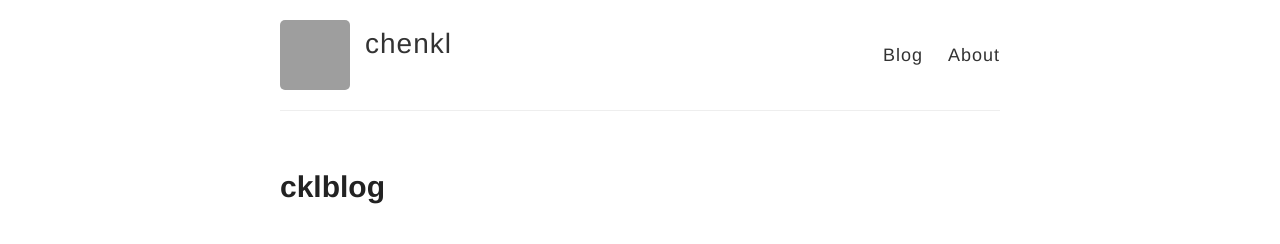
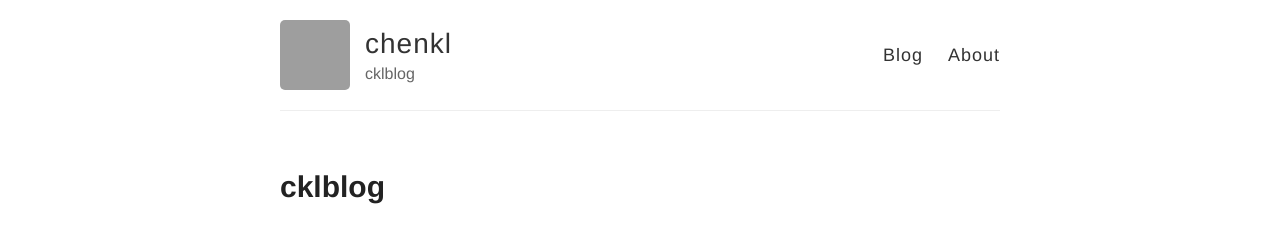
Before and after one commit to chenkl1995/blog, a Jekyll site: the page built from index.html, in a window 1280 px wide. Shown: the top 244 px of the page. Built offline with Jekyll 4.4.1, drawn with Linux system fonts in a browser that asks for light colours; grey boxes are pictures that could not be loaded.

Commit message:
ckl blog

```diff
--- a/_config.yml
+++ b/_config.yml
@@ -1,4 +1,6 @@
 name: chenkl
+
+description: cklblog
 
 avatar: https://avatars2.githubusercontent.com/u/15438055
 
```
